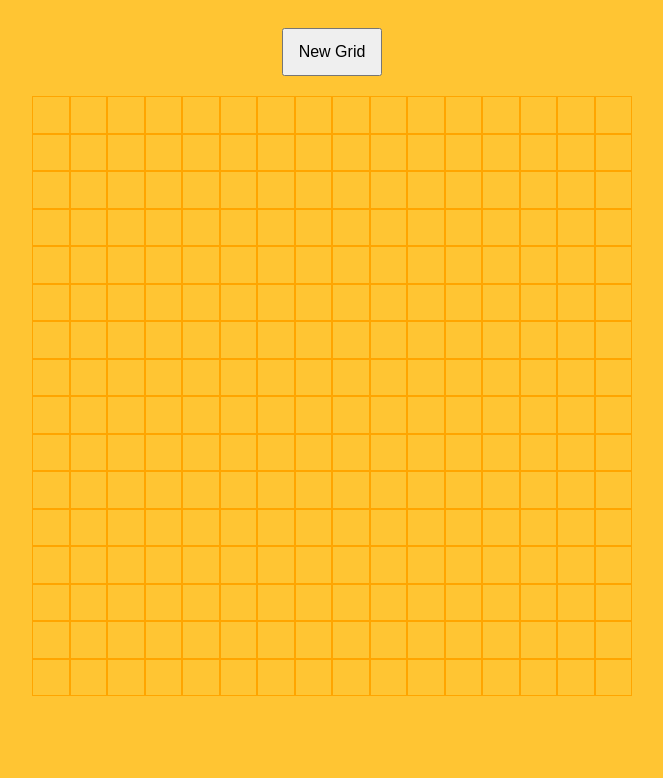
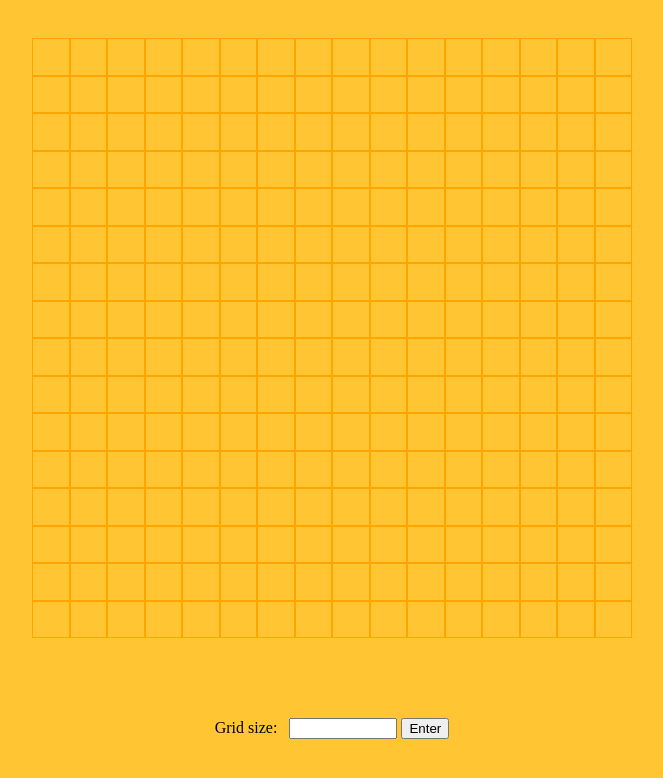
Before and after one commit to kentcode01/the-odin-project, a plain HTML site: page etch-a-sketch/index.html in a window 1280 px wide. Shown: the whole page, without its empty margins (308-971 px from the left). Drawn offline with Linux system fonts and the light colour scheme.

Commit message:
Change prompt to input and encapsulate code to a function
Encapsulate lines of code from "newGrid" event listener and create another for input.

Make easier for users to enter an value by pressing Enter key.

```diff
--- a/etch-a-sketch/index.html
+++ b/etch-a-sketch/index.html
@@ -10,8 +10,13 @@
 </head>
 <body>
     <div id="board">
-        <button id="alertButton">New Grid</button>
         <div id="grid"></div>
+
+        <div id="gridForm">
+            <a>Grid size: &nbsp</a>
+            <input id="gridInput"></input>
+            <button id="alertButton">Enter</button>
+        </div>
     </div>
     <script src="index.js"></script>
 </body>
--- a/etch-a-sketch/index.js
+++ b/etch-a-sketch/index.js
@@ -27,19 +27,13 @@ function createGrid(x, y) {
                 e.target.style.backgroundColor = `black`;
             });
             squareSet.appendChild(div);
-
         }
-
         grid.appendChild(squareSet)
-
     }
-
 }
 
-createGrid(16, 16);
+function getUserInput(sides) {
 
-newGrid.addEventListener(`click`, () => {
-    let sides = prompt(`Enter grid size. (e.g: 10 for 10x10 grid)`)
     if(sides === null) return;
     else if(isNaN(sides) == true) {
         alert(`Enter an number.`);
@@ -53,4 +47,22 @@ newGrid.addEventListener(`click`, () => {
             createGrid(sides, sides);
         }
     }
+    input.value = ``;
+}
+
+createGrid(16, 16);
+
+let input = document.getElementById(`gridInput`);
+let button = document.getElementById(`alertButton`);
+
+button.addEventListener(`click`, (e) => {
+    let sides = input.value;
+    getUserInput(sides);
 })
+
+input.addEventListener(`keydown`, (e) => {
+    if(e.key === `Enter`) {
+        let sides = input.value;
+        getUserInput(sides);
+    }
+})
--- a/etch-a-sketch/style.css
+++ b/etch-a-sketch/style.css
@@ -1,5 +1,8 @@
 body {
+    display: flex;
+    justify-content: center;
     background-color: #FFC533;
+
 }
 
 #board {
@@ -8,19 +11,22 @@ body {
     align-items: center;
 }
 
-#alertButton {
-    margin: 20px;
-    width: 100px;
-    height: 48px;
-    font-size: medium;
-}
-
 #grid {
     display: inline-block;
+    margin: 30px;
     min-width: 600px;
     min-height: 600px;
     max-width: 600px;
     max-height: 600px;
+}
+
+#gridForm {
+    margin-top: 50px;
+}
+
+#gridInput {
+    width: 100px;
+
 }
 
 .squareSet {
```
